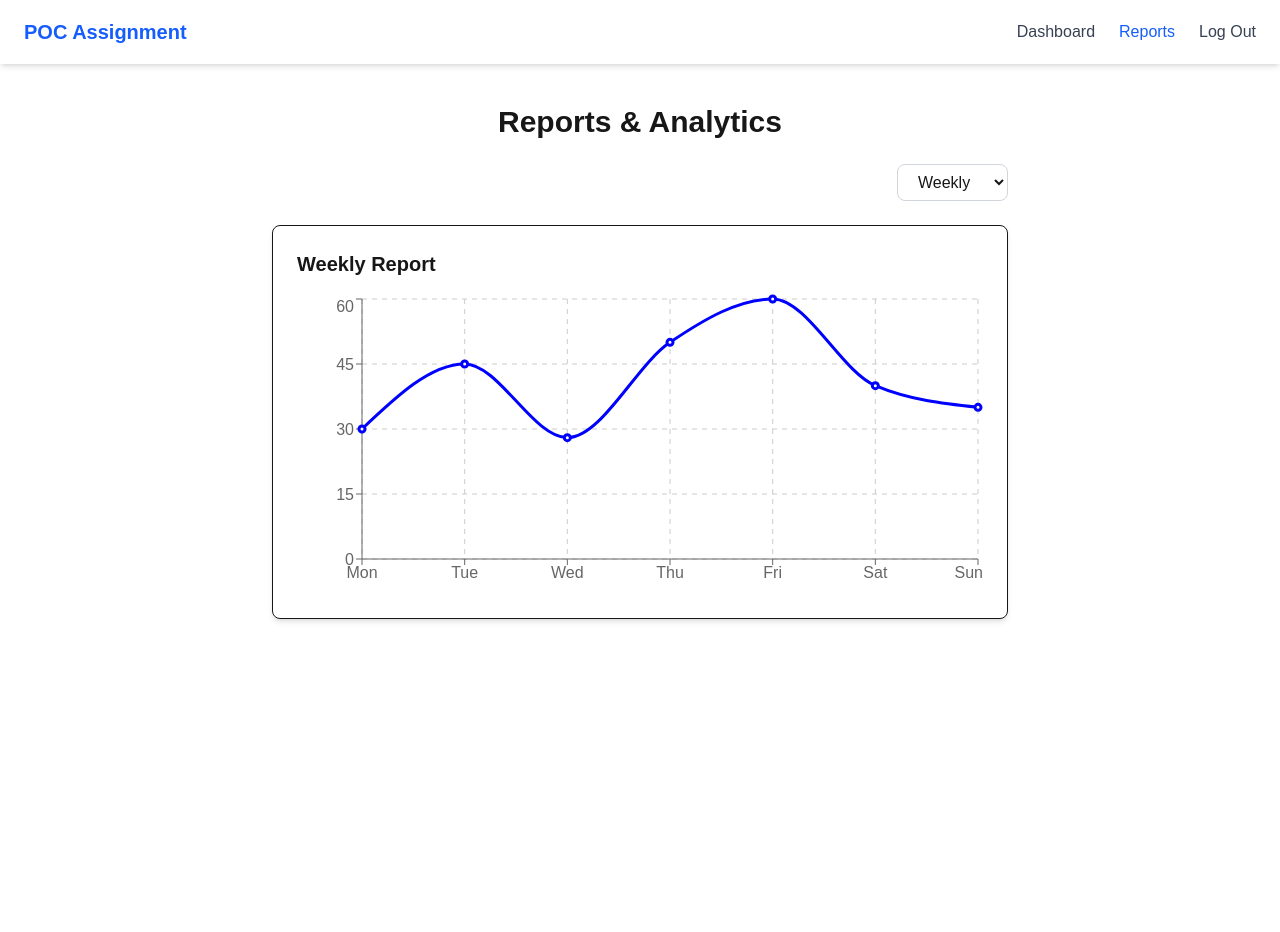
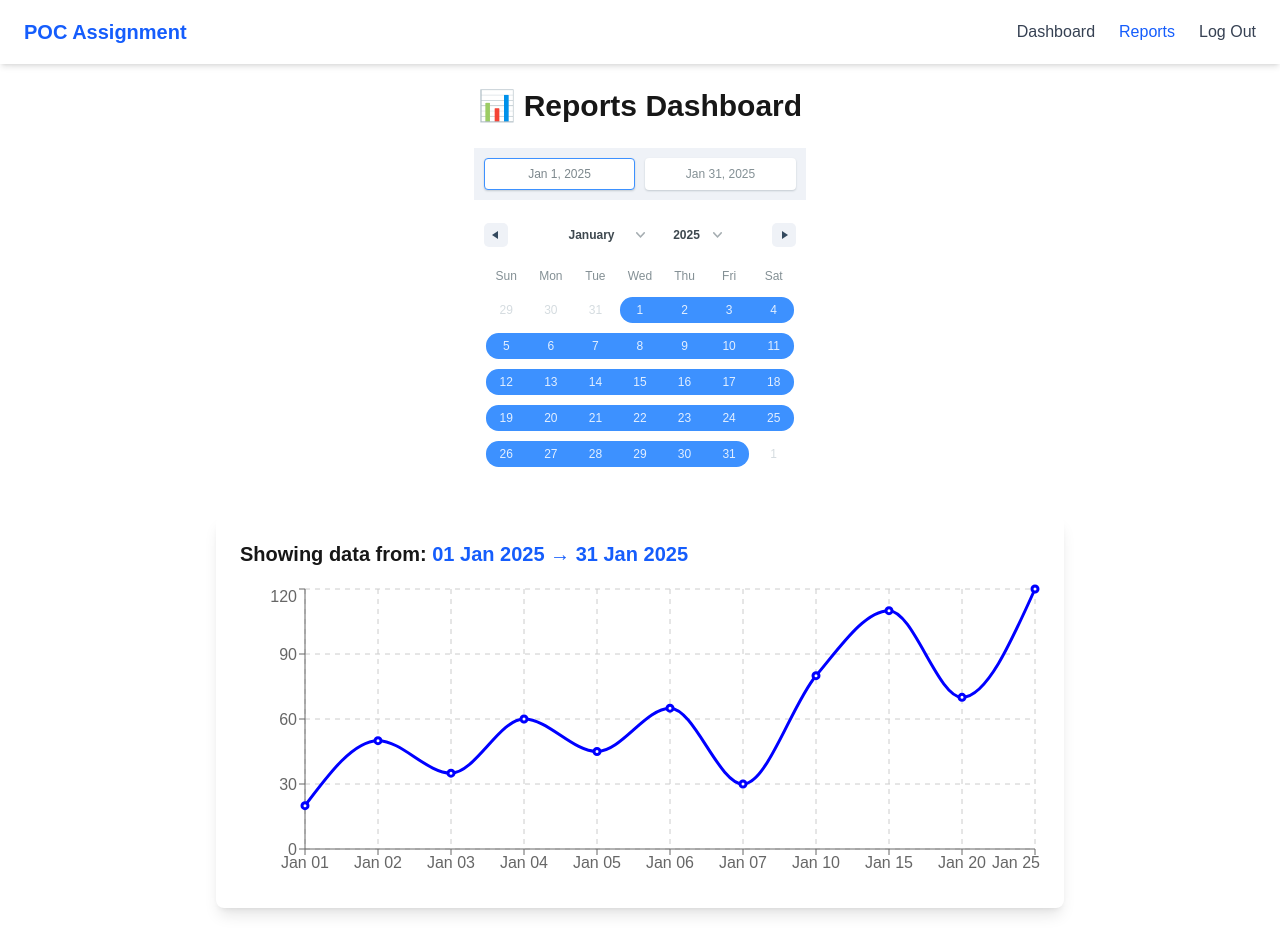
Before and after one commit to Bipin750/nextjs_POC, a Next.js app: page /report in a window 1280 px wide. Before the commit the page ends 800 px from the top, so only its background shows below. Built offline with nearby package versions, Linux system fonts and the light colour scheme.

Commit message:
calender added in reports page

```diff
--- a/app/(auth)/login/page.jsx
+++ b/app/(auth)/login/page.jsx
@@ -10,14 +10,12 @@ const Login = () => {
   const handleSubmit = (e) => {
     e.preventDefault();
 
-    // Store data in localStorage as object
     const userData = { email, password };
     localStorage.setItem("userData", JSON.stringify(userData));
 
-    redirect("/dashboard");
-    // Optional: Clear form
     setEmail("");
     setPassword("");
+    redirect("/dashboard");
   };
   return (
     <>
--- a/app/(protected)/dashboard/page.jsx
+++ b/app/(protected)/dashboard/page.jsx
@@ -8,7 +8,6 @@ const Dashboard = () => {
   const [userData, setUserData] = useState("");
 
   useEffect(() => {
-    // Check if user data exists in localStorage
     if (typeof window !== "undefined") {
       let useData = localStorage.getItem("userData");
       if (!useData) {
@@ -27,6 +26,7 @@ const Dashboard = () => {
             Welcome,{" "}
             {userData ? JSON.parse(userData).email.split("@")[0] : "Guest"}!
           </p>
+
           <Cards />
         </div>
       )}
--- a/app/(protected)/report/page.jsx
+++ b/app/(protected)/report/page.jsx
@@ -11,63 +11,84 @@ import {
   ResponsiveContainer,
 } from "recharts";
 
-// Sample Data
-const reportsData = {
-  weekly: [
-    { name: "Mon", value: 30 },
-    { name: "Tue", value: 45 },
-    { name: "Wed", value: 28 },
-    { name: "Thu", value: 50 },
-    { name: "Fri", value: 60 },
-    { name: "Sat", value: 40 },
-    { name: "Sun", value: 35 },
-  ],
+import { DateRange } from "react-date-range";
+import { format, isWithinInterval } from "date-fns";
+import "react-date-range/dist/styles.css";
+import "react-date-range/dist/theme/default.css";
 
-  monthly: [
-    { name: "Jan", value: 200 },
-    { name: "Feb", value: 280 },
-    { name: "Mar", value: 350 },
-    { name: "Apr", value: 300 },
-    { name: "May", value: 500 },
-    { name: "Jun", value: 450 },
-  ],
-};
+// Dataset with REAL DATES
+const rawData = [
+  { date: "2025-01-01", value: 20 },
+  { date: "2025-01-02", value: 50 },
+  { date: "2025-01-03", value: 35 },
+  { date: "2025-01-04", value: 60 },
+  { date: "2025-01-05", value: 45 },
+  { date: "2025-01-06", value: 65 },
+  { date: "2025-01-07", value: 30 },
+  { date: "2025-01-10", value: 80 },
+  { date: "2025-01-15", value: 110 },
+  { date: "2025-01-20", value: 70 },
+  { date: "2025-01-25", value: 120 },
+];
 
 export default function Report() {
-  const [filter, setFilter] = useState("weekly");
+  const [range, setRange] = useState([
+    {
+      startDate: new Date("2025-01-01"),
+      endDate: new Date("2025-01-31"),
+      key: "selection",
+    },
+  ]);
+
+  // Filter Data by Range
+  const filteredData = rawData.filter((item) =>
+    isWithinInterval(new Date(item.date), {
+      start: range[0].startDate,
+      end: range[0].endDate,
+    })
+  );
+
+  // Convert date for display in chart
+  const formattedChartData = filteredData.map((item) => ({
+    name: format(new Date(item.date), "MMM dd"),
+    value: item.value,
+  }));
 
   return (
-    <div className="max-w-3xl mx-auto py-10 px-4">
-      <h1 className="text-3xl font-bold mb-6 text-center">
-        Reports & Analytics
+    <div className="max-w-4xl mx-auto p-6">
+      <h1 className="text-3xl font-bold text-center mb-6">
+        📊 Reports Dashboard
       </h1>
 
-      {/* Filter Dropdown */}
-      <div className="mb-6 flex justify-end">
-        <select
-          value={filter}
-          onChange={(e) => setFilter(e.target.value)}
-          className="border border-gray-300 px-4 py-2 rounded-lg"
-        >
-          <option value="weekly">Weekly</option>
-          <option value="monthly">Monthly</option>
-        </select>
+      {/* Date Range Selector */}
+      <div className="mb-6 flex justify-center">
+        <DateRange
+          editableDateInputs
+          moveRangeOnFirstSelection={false}
+          ranges={range}
+          onChange={(e) => setRange([e.selection])}
+        />
       </div>
 
-      {/* Chart Container */}
-      <div className="border shadow-md p-6 rounded-lg bg-white">
-        <h2 className="text-xl font-semibold mb-4 capitalize">
-          {filter} Report
+      {/* Chart */}
+      <div className="bg-white p-6 rounded-lg shadow-lg">
+        <h2 className="text-xl mb-4 font-semibold">
+          Showing data from:{" "}
+          <span className="text-blue-600">
+            {format(range[0].startDate, "dd MMM yyyy")} →{" "}
+            {format(range[0].endDate, "dd MMM yyyy")}
+          </span>
         </h2>
+
         <ResponsiveContainer width="100%" height={300}>
-          <LineChart data={reportsData[filter]}>
+          <LineChart data={formattedChartData}>
             <Line
               type="monotone"
               dataKey="value"
               stroke="blue"
               strokeWidth={3}
             />
-            <CartesianGrid stroke="#ccc" strokeDasharray="5 5" />
+            <CartesianGrid strokeDasharray="5 5" />
             <XAxis dataKey="name" />
             <YAxis />
             <Tooltip />
--- a/app/components/Navbar/page.jsx
+++ b/app/components/Navbar/page.jsx
@@ -3,6 +3,7 @@
 import Link from "next/link";
 import { usePathname } from "next/navigation";
 import { useState } from "react";
+import ThemeToggle from "../ThemeToggle";
 
 export default function Navbar() {
   const [open, setOpen] = useState(false);
@@ -19,12 +20,10 @@ export default function Navbar() {
       {shouldShowNavbar && (
         <nav className="bg-white shadow-md sticky top-0 z-50">
           <div className="max-w-7xl mx-auto px-6 flex items-center justify-between h-16">
-            {/* Logo */}
             <Link href="/dashboard" className="text-xl font-bold text-blue-600">
               POC Assignment
             </Link>
 
-            {/* Desktop Menu */}
             <div className="hidden md:flex gap-6 text-gray-700">
               <Link
                 href="/dashboard"
@@ -53,6 +52,7 @@ export default function Navbar() {
               >
                 Log Out
               </Link>
+              {/* <ThemeToggle /> */}
             </div>
 
             {/* Hamburger Button */}
--- /dev/null
+++ b/app/components/ThemeToggle.js
@@ -0,0 +1,22 @@
+"use client";
+
+import { useTheme } from "next-themes";
+import { useEffect, useState } from "react";
+
+export default function ThemeToggle() {
+  const { theme, setTheme } = useTheme();
+  const [mounted, setMounted] = useState(false);
+
+  useEffect(() => setMounted(true), []);
+
+  if (!mounted) return null;
+
+  return (
+    <button
+      onClick={() => setTheme(theme === "dark" ? "light" : "dark")}
+      className="border px-2 py-2 rounded-lg dark:bg-green-700 dark:text-white "
+    >
+      {theme === "dark" ? "☀ Light Mode" : "🌙 Dark Mode"}
+    </button>
+  );
+}
--- a/app/globals.css
+++ b/app/globals.css
@@ -1,6 +1,5 @@
 @import "tailwindcss";
-
-@import "tailwindcss/utilities";
+@import "tailwindcss/theme" layer(theme);
 
 :root {
   --background: #ffffff;
--- a/app/layout.js
+++ b/app/layout.js
@@ -1,6 +1,7 @@
 import { Geist, Geist_Mono } from "next/font/google";
 import "./globals.css";
 import Navbar from "./components/Navbar/page";
+import Providers from "./provider";
 
 const geistSans = Geist({
   variable: "--font-geist-sans",
@@ -23,9 +24,10 @@ export default function RootLayout({ children }) {
       <body
         className={`${geistSans.variable} ${geistMono.variable} antialiased`}
       >
-        <Navbar />
-        {/* <Navbar /> */}
-        {children}
+        <Providers>
+          <Navbar />
+          {children}
+        </Providers>
       </body>
     </html>
   );
--- /dev/null
+++ b/app/provider.js
@@ -0,0 +1,11 @@
+"use client";
+
+import { ThemeProvider } from "next-themes";
+
+export default function Providers({ children }) {
+  return (
+    <ThemeProvider attribute="class" defaultTheme="system" enableSystem={false}>
+      {children}
+    </ThemeProvider>
+  );
+}
--- a/lib/auth.js
+++ /dev/null
@@ -1,17 +0,0 @@
-import { LOCAL_USER_KEY } from "./constant";
-
-export function loadUser() {
-  if (typeof window === "undefined") return null;
-  const userData = localStorage.getItem(LOCAL_USER_KEY);
-  return userData ? JSON.parse(userData) : null;
-}
-
-export function saveUser(user) {
-  if (typeof window === "undefined") return;
-  localStorage.setItem(LOCAL_USER_KEY, JSON.stringify(user));
-}
-
-export function clearUser() {
-  if (typeof window === "undefined") return;
-  localStorage.removeItem(LOCAL_USER_KEY);
-}
--- a/lib/constant.js
+++ /dev/null
@@ -1,3 +0,0 @@
-export const LOCAL_USER_KEY = "poc_user";
-export const THEME_KEY = "poc_theme";
-export const API_POSTS_URL = "https://jsonplaceholder.typicode.com/posts";
--- a/package.json
+++ b/package.json
@@ -9,8 +9,11 @@
     "lint": "eslint"
   },
   "dependencies": {
+    "date-fns": "^4.1.0",
     "next": "16.0.3",
+    "next-themes": "^0.4.6",
     "react": "19.2.0",
+    "react-date-range": "^2.0.1",
     "react-dom": "19.2.0",
     "recharts": "^3.5.0"
   },
```
Also changed, not shown: 1 other file (tests, documents, lock files or other folders).
